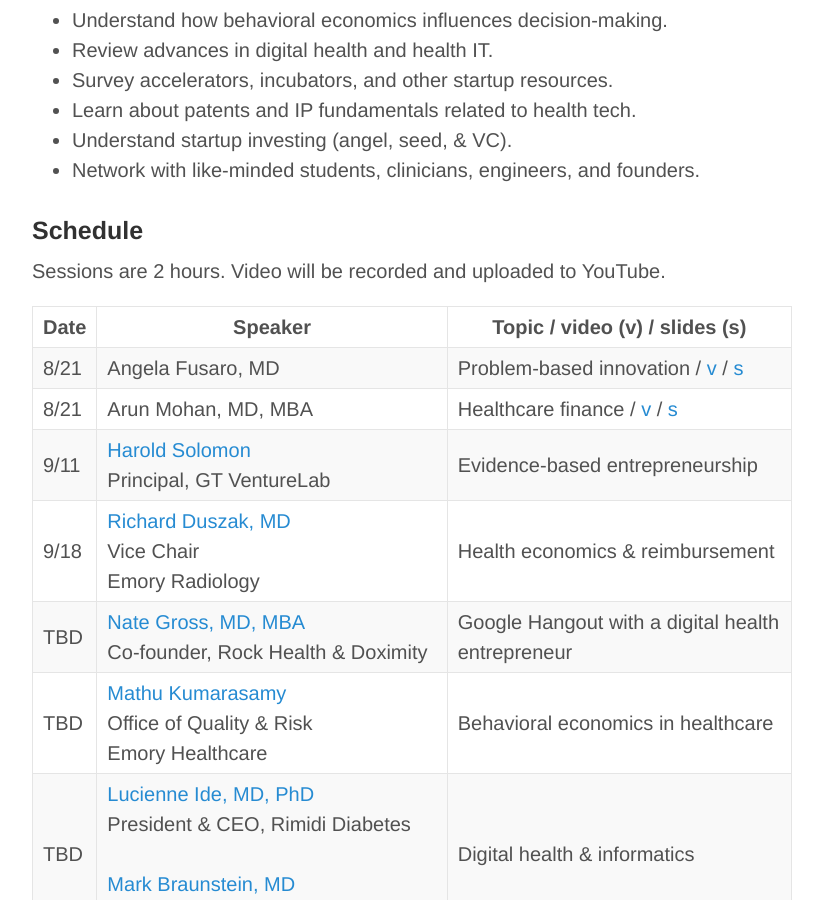
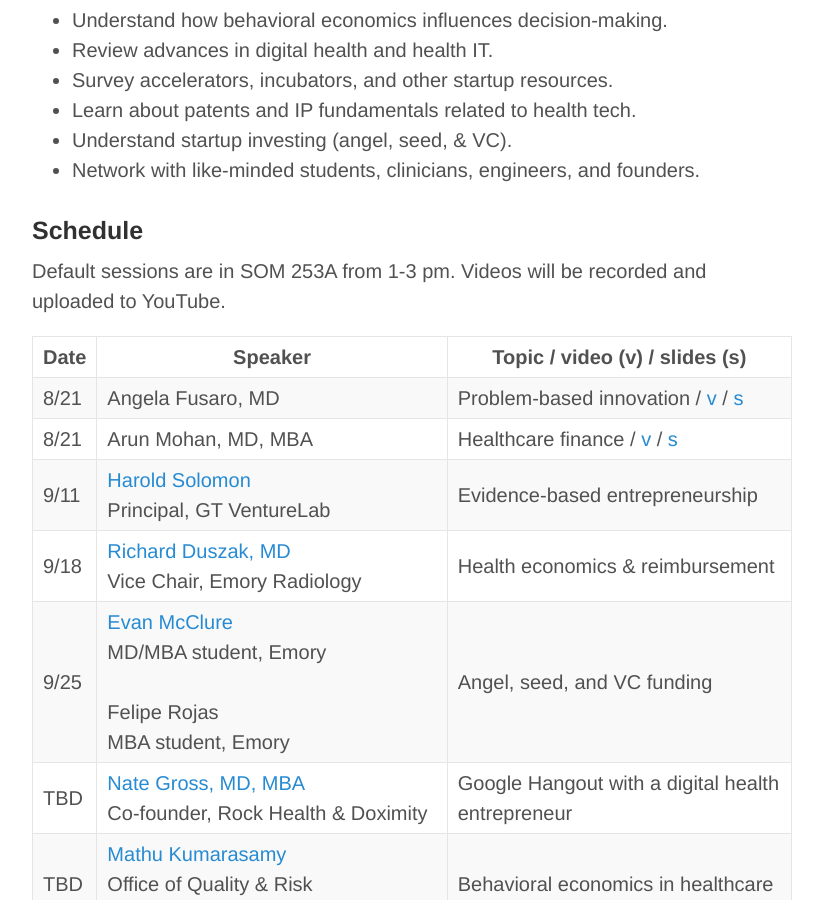
Before and after one commit to erikr/erikr.github.io, a Jekyll site: the page built from iemed.md, in a window 1280 px wide and 900 px high, scrolled down 1420 px. Shown: the whole window, without its empty margins (228-1051 px from the left). Built offline with Jekyll 4.4.1, drawn with Linux system fonts in a browser that asks for light colours; nearby versions of some CDN libraries.

Commit message:
updated schedule

```diff
--- a/iemed.md
+++ b/iemed.md
@@ -54,14 +54,15 @@ IEMed is for 2nd year medical students, but professional and graduate students f
 
 ###Schedule
 
-Sessions are 2 hours. Video will be recorded and uploaded to YouTube.
+Default sessions are in SOM 253A from 1-3 pm. Videos will be recorded and uploaded to YouTube.
 
 | Date | Speaker | Topic / video (v) / slides (s)
 | --- | --- | --- |
 8/21 | Angela Fusaro, MD | Problem-based innovation / [v](https://www.youtube.com/watch?v=gN9Fg-bsEck) / [s](/assets/150821_fusaro_innovation.ppt)
 8/21 | Arun Mohan, MD, MBA | Healthcare finance / [v](https://www.youtube.com/watch?v=6MQ7H7gMEoc) / [s]()
 9/11 | [Harold Solomon](https://twitter.com/harold_solomon)<br>Principal, GT VentureLab | Evidence-based entrepreneurship
-9/18 |  [Richard Duszak, MD](https://twitter.com/RichDuszak)<br>Vice Chair<br>Emory Radiology | Health economics & reimbursement
+9/18 |  [Richard Duszak, MD](https://twitter.com/RichDuszak)<br>Vice Chair, Emory Radiology | Health economics & reimbursement
+9/25 | [Evan McClure](https://twitter.com/evan_mcclure)<br>MD/MBA student, Emory<br><br>Felipe Rojas<br>MBA student, Emory | Angel, seed, and VC funding
 TBD | [Nate Gross, MD, MBA](https://twitter.com/ng)<br>Co-founder, Rock Health & Doximity | Google Hangout with a digital health entrepreneur
 TBD | [Mathu Kumarasamy](https://twitter.com/MathuKumarasamy)<br>Office of Quality & Risk<br>Emory Healthcare | Behavioral economics in healthcare
 TBD | [Lucienne Ide, MD, PhD](https://twitter.com/Lucienneide)<br>President & CEO, Rimidi Diabetes <br><br> [Mark Braunstein, MD](http://www.ic.gatech.edu/people/mark-braunstein) <br>Professor of the Practice, GT | Digital health & informatics
```
